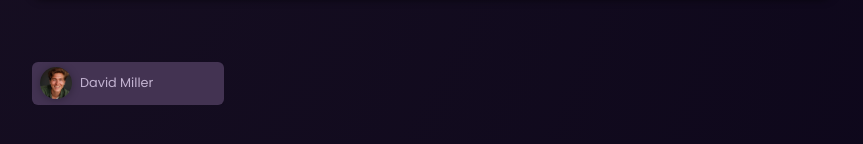
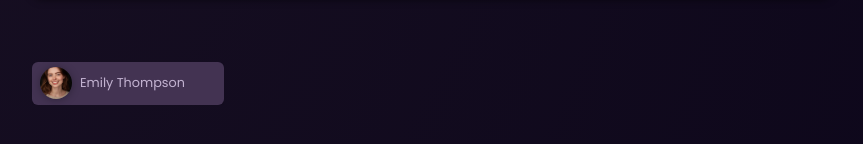
Before and after one commit to nexthor/first-angular-app, an Angular app: page / in a window 1280 px wide. Shown: the part 210-354 px from the top of the page, without its empty margins (208-1071 px from the left). Built offline with nearby package versions, Linux system fonts and the light colour scheme.

Commit message:
using signals to retreive changed data from the app to the template

```diff
--- a/src/app/user/user.component.ts
+++ b/src/app/user/user.component.ts
@@ -1,4 +1,4 @@
-import { Component } from '@angular/core';
+import { Component, computed, signal } from '@angular/core';
 import { DUMMY_USERS } from '../dummy-users';
 const randomIndex = Math.floor(Math.random() * DUMMY_USERS.length);
 
@@ -9,11 +9,15 @@ const randomIndex = Math.floor(Math.random() * DUMMY_USERS.length);
   styleUrl: './user.component.scss'
 })
 export class UserComponent {
-  selectedUser = DUMMY_USERS[this.randomIndex]
+  // signal its a container and notify the entire
+  // application, and updates the content only on
+  // places where were applied
+  selectedUser = signal(DUMMY_USERS[randomIndex]);
+  imagePath = computed(() => '/assets/users/' + this.selectedUser().avatar);
 
-  get imagePath() {
-    return '/assets/users/' + this.selectedUser.avatar;
-  }
+  // get imagePath() {
+  //   return '/assets/users/' + this.selectedUser().avatar;
+  // }
 
   get randomIndex() {
     return Math.floor(Math.random() * DUMMY_USERS.length);
@@ -21,7 +25,8 @@ export class UserComponent {
 
   onSelectUser() {
     const index = this.randomIndex;
-    this.selectedUser = DUMMY_USERS[index];
+    this.selectedUser.set(DUMMY_USERS[index]);
+    // this.selectedUser = DUMMY_USERS[index];
     console.log('clicked!', index);
   }
 }
```
Also changed, not shown: src/app/user/user.component.html (+4 -4 lines).
